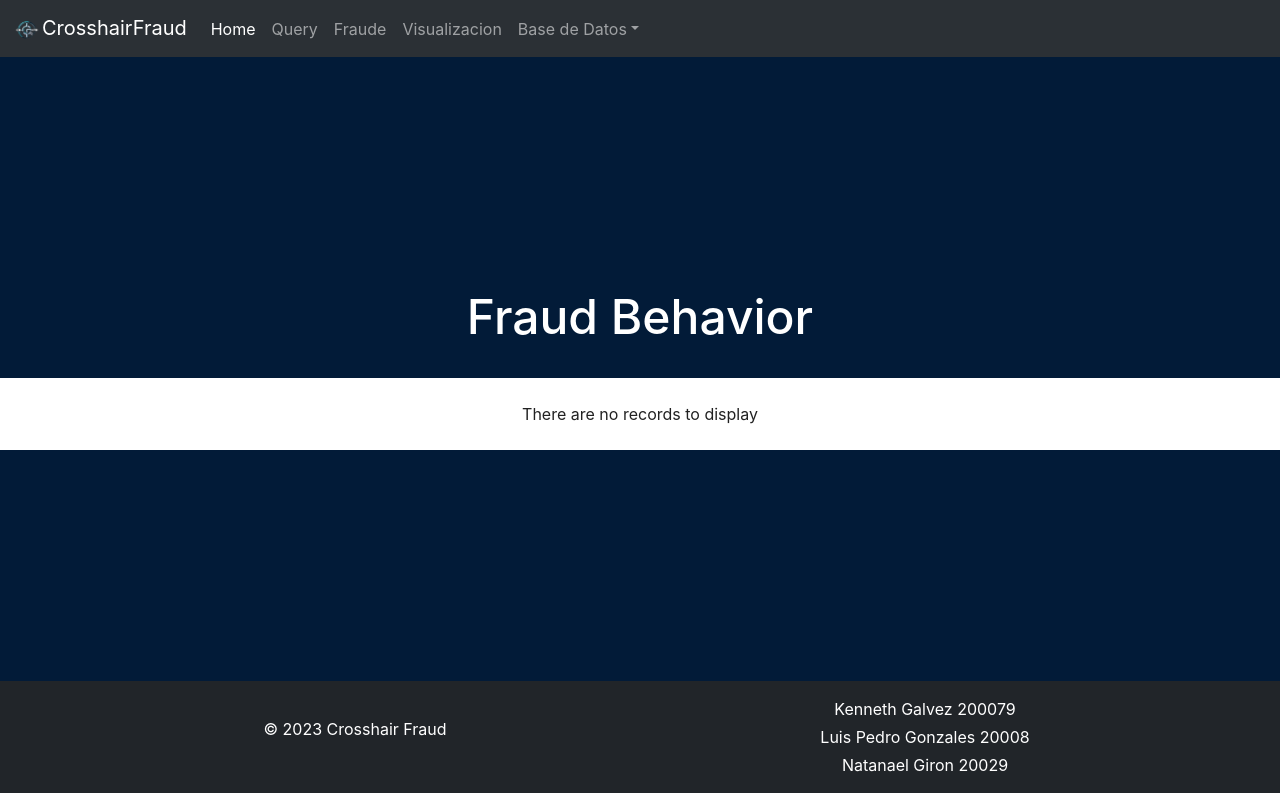
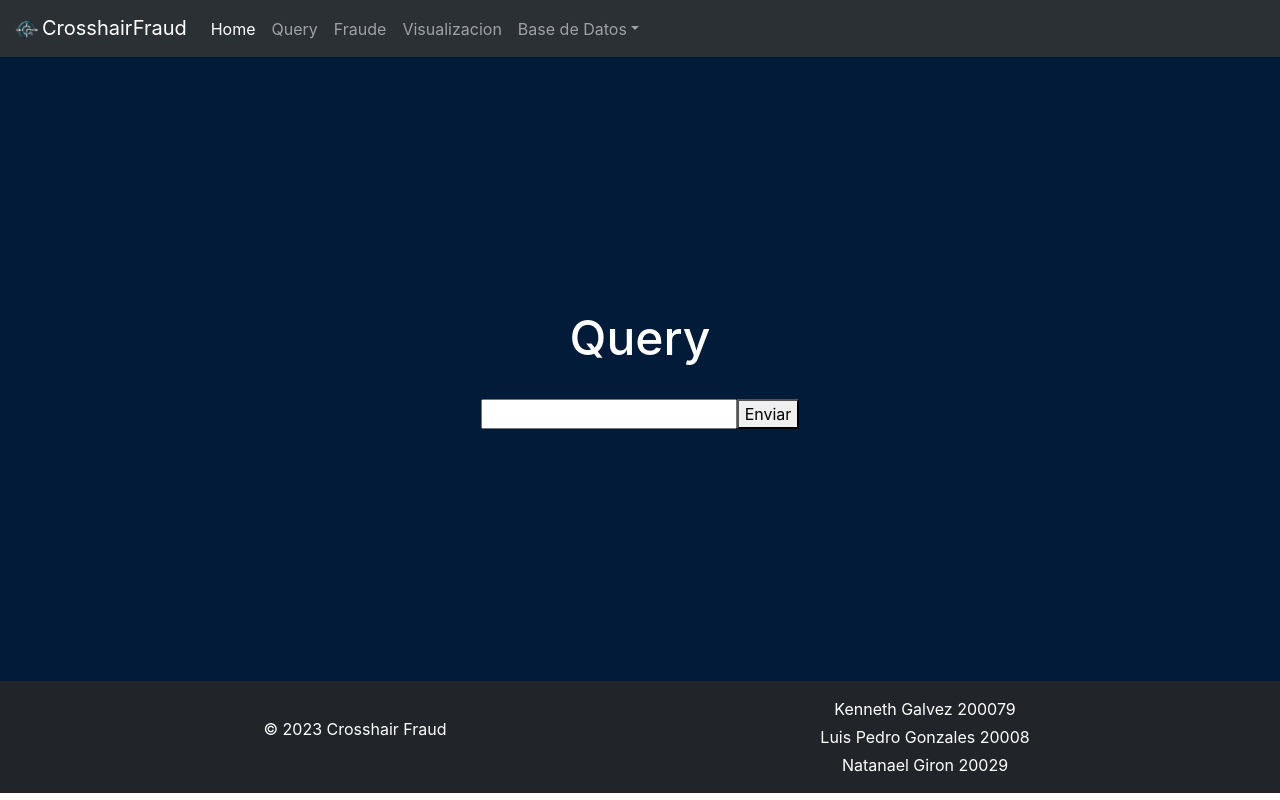
Before and after one commit to LPELCRACK896/db2-proyecto-neo4j, a React (Create React App) app in the folder front/: page /query in a window 1280 px wide. Built offline with nearby package versions, Linux system fonts and the light colour scheme; no server answers; the HTML template or start-up script is replaced by a standard one.

Commit message:
Update Query.js

```diff
--- a/front/src/pages/Query.js
+++ b/front/src/pages/Query.js
@@ -1,49 +1,28 @@
-import DataTable from 'react-data-table-component';
-import React, { useState, useEffect } from 'react';
+import React, { useState } from 'react';
 import './Home.css'
 
-const Fraud_Behavior = () => {
-  const [users, setUsers] = useState([]);
+const Query = () => {
 
-  const URL = 'http://localhost:5000/api/v1/clients/';
+  const [query, setQuery] = useState('');
 
-  const showData = async () => {
-    try {
-      const response = await fetch(URL);
-      let data = await response.json();
-      data = data.data
-      console.log(data);
-      setUsers(data);
-    } catch (error) {
-      console.error('Error fetching data:', error);
-    }
+  const handleInputChange = (event) => {
+    setQuery(event.target.value);
   };
 
-  useEffect(() => {
-    showData();
-  }, []);
-
-  const columns = [
-    {
-      name: 'OCCUPATION',
-      selector: (row) => row.occupation,
-    },
-    {
-      name: 'ADDRESS',
-      selector: (row) => row.address,
-    },
-    {
-      name: 'BIRTHDATE',
-      selector: (row) => row.birthdate,
-    },
-  ];
+  const handleQuerySubmit = () => {
+    // Aquí puedes realizar alguna acción con la query, como enviarla a un servidor o procesarla localmente
+    console.log(query);
+  };
 
   return (
     <div className="inicio-container">
-      <h1 className="titulo">Fraud Behavior</h1>
-      <DataTable columns={columns} data={users} pagination />
+      <h1 className="titulo">Query</h1>
+      <div>
+      <input type="text" value={query} onChange={handleInputChange} />
+      <button onClick={handleQuerySubmit}>Enviar</button>
     </div>
-  );
-};
+    </div>
+  )
+}
 
-export default Fraud_Behavior;
+export default Query;
```
